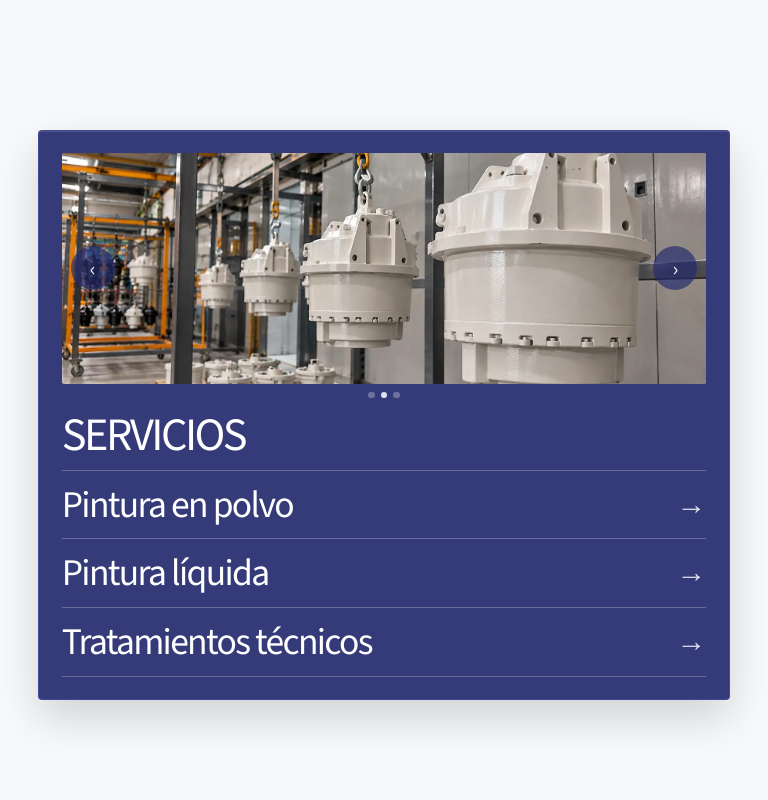
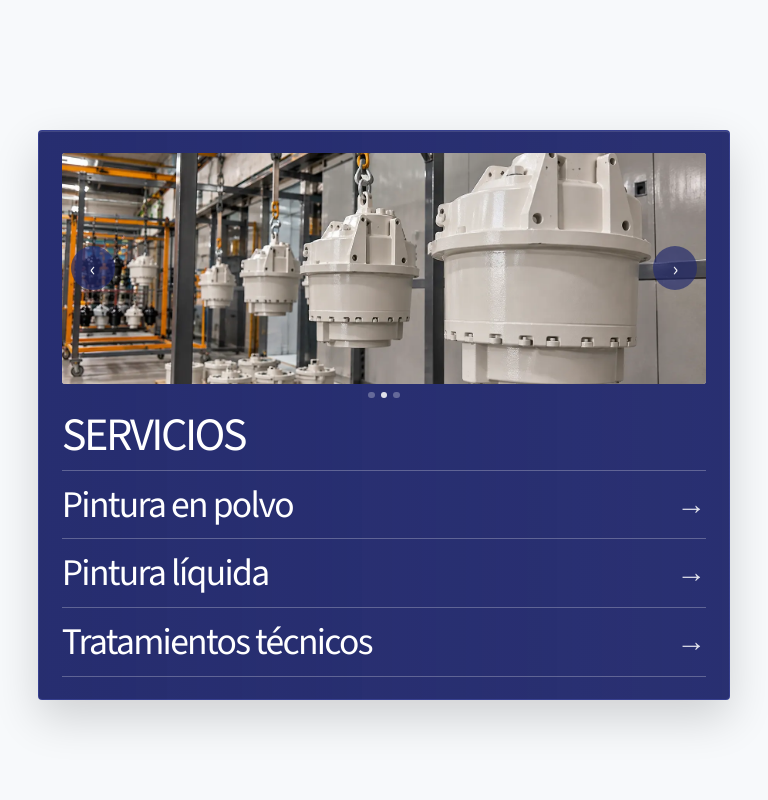
Before and after one commit to MontseMoran/pintzepol, a React (Vite) app: page / in a window 768 px wide. Shown: the part 800-1600 px from the top of the page. Built offline with nearby package versions, Linux system fonts and the light colour scheme; grey boxes are pictures that could not be loaded.

Commit message:
add changes

```diff
--- a/src/styles/components/HorizontalHome.scss
+++ b/src/styles/components/HorizontalHome.scss
@@ -173,6 +173,14 @@
     inset 0 1px 0 rgba(255, 255, 255, 0.12);
 }
 
+.horizontal-services,
+.horizontal-detail,
+.horizontal-contact .contact-overlay__panel--inline {
+  background:
+    linear-gradient(180deg, rgba(36, 43, 110, 0.82), rgba(36, 43, 110, 0.92)),
+    rgba(36, 43, 110, 0.92);
+}
+
 .horizontal-services__visual,
 .horizontal-detail__visual {
   display: flex;
@@ -393,7 +401,9 @@
   overscroll-behavior: auto;
   border: 1px solid rgba(110, 125, 255, 0.22);
   border-radius: 4px;
-  background: rgba(36, 43, 110, 0.96);
+  background:
+    linear-gradient(180deg, rgba(36, 43, 110, 0.82), rgba(36, 43, 110, 0.92)),
+    rgba(36, 43, 110, 0.92);
   box-shadow:
     0 18px 45px rgba(0, 0, 0, 0.22),
     inset 0 1px 0 rgba(255, 255, 255, 0.12);
@@ -860,6 +870,11 @@
     display: none;
   }
 
+  .horizontal-contact {
+    position: relative;
+    z-index: 2;
+  }
+
   .horizontal-panel:not(.horizontal-panel--hero) {
     padding-inline: 12px;
   }
@@ -1069,6 +1084,15 @@
 
   .horizontal-contact .contact-overlay__panel--inline {
     width: min(76vw, 50rem);
+  }
+
+  .horizontal-services,
+  .horizontal-detail,
+  .horizontal-contact .contact-overlay__panel--inline,
+  .horizontal-detail__content .service-finishes-panel {
+    background:
+      linear-gradient(90deg, rgba(36, 43, 110, 0.86), rgba(36, 43, 110, 0.68)),
+      rgba(36, 43, 110, 0.92);
   }
 
   .horizontal-services__main-image,
```
